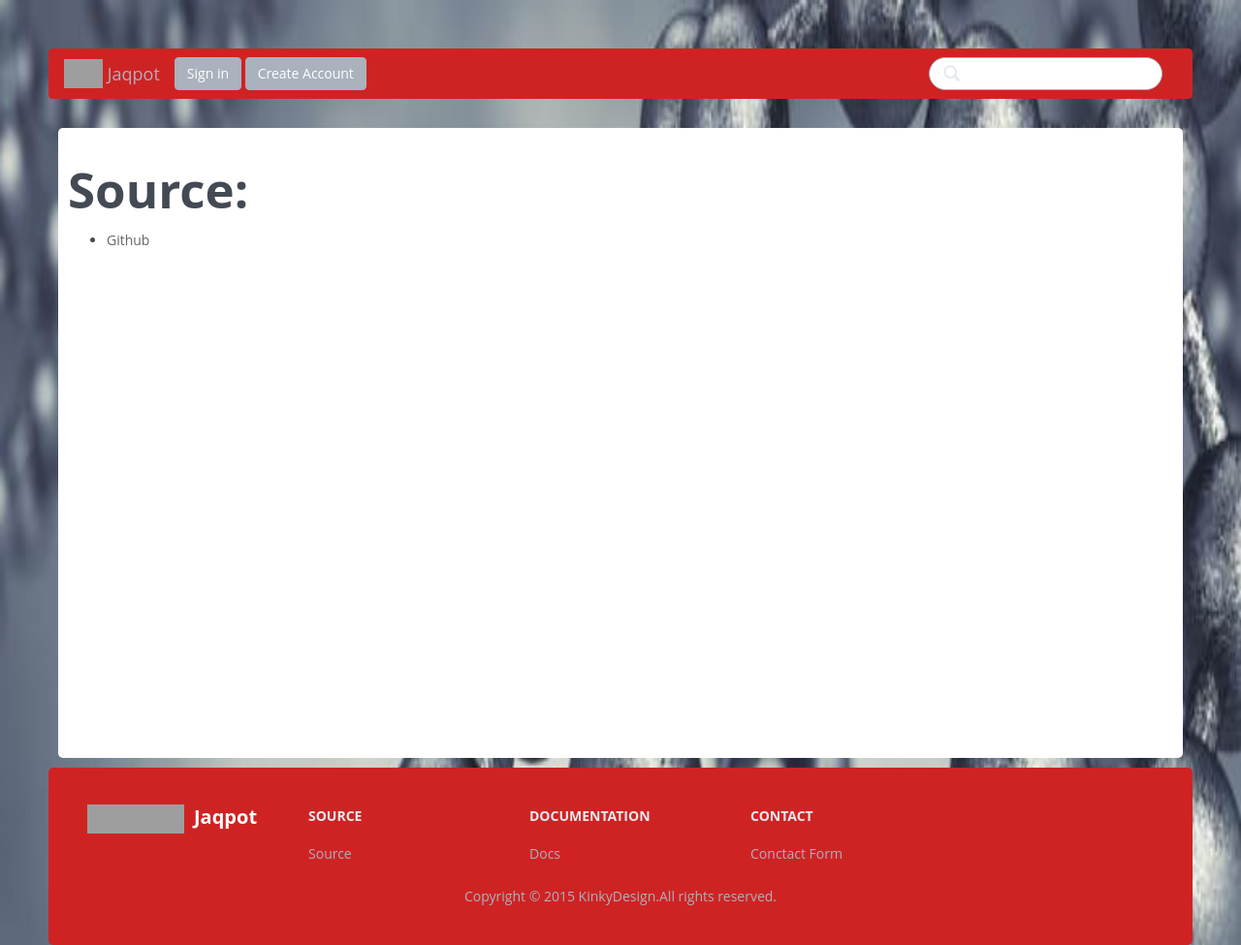
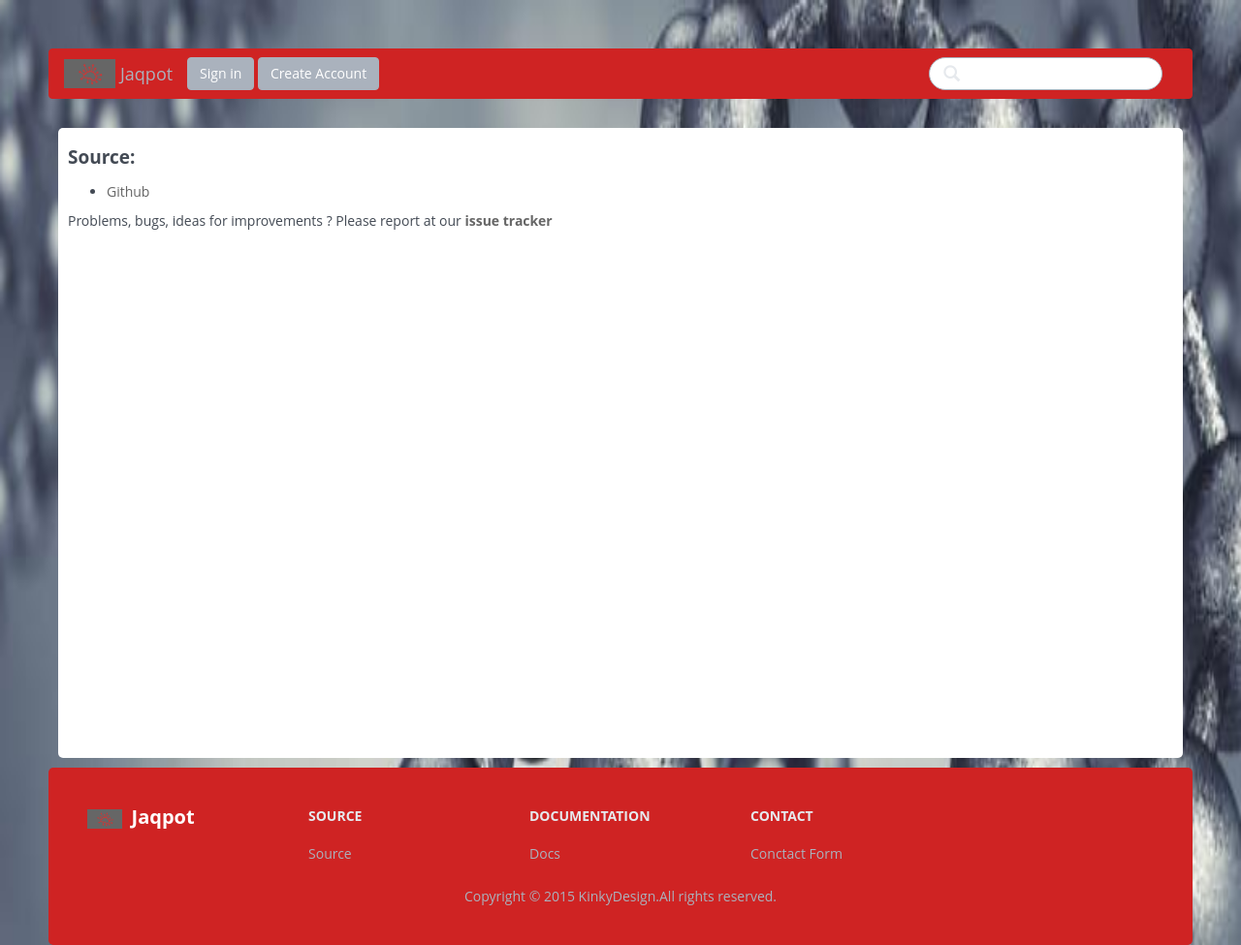
Before and after one commit to KinkyDesign/jaqpot-web, a Django app: page /source in a window 1280 px wide. Shown: the whole page at 97% size. Run offline with Django 3.2, Linux system fonts and the light colour scheme; some libraries are stand-ins or nearby versions; grey boxes are pictures that could not be loaded.

Commit message:
Add enanomapper logo. Add issue tracker.

```diff
--- a/jaqpot_ui/templates/base.html
+++ b/jaqpot_ui/templates/base.html
@@ -47,7 +47,7 @@
             <div class="container">
                 <div class="clearfix">
                     <div class="footer-logo">
-                        <a href="/"> <img src="/static/img/enm_logo.png" style="background-color:#FFFFFF;" class="logo" width="100px" height="30px">Jaqpot</a>
+                        <a href="/"> <img src="/static/img/red.png" style="background-color:#666666;" class="logo" height="20px">Jaqpot</a>
                     </div>
                     <dl class="footer-nav">
                         <dt class="nav-title">SOURCE</dt>
--- a/jaqpot_ui/templates/source.html
+++ b/jaqpot_ui/templates/source.html
@@ -3,9 +3,10 @@
 {% block content %}
 
 <div class="div-table" style="width:100%; min-height:650px;">
-    <h1>Source:</h1>
+    <h4>Source:</h4>
     <ul>
         <li><a href="https://github.com/KinkyDesign"> Github </a></li>
     </ul>
+    <p>Problems, bugs, ideas for improvements ? Please report at our <a href="https://github.com/KinkyDesign/JaqpotQuattroUI/issues"><b>issue tracker</b></a></p>
     </div>
 {% endblock %}
--- a/jaqpot_ui/templates/util/menu.html
+++ b/jaqpot_ui/templates/util/menu.html
@@ -6,7 +6,7 @@
                 <span class="icon-bar"></span>
                 <span class="icon-bar"></span>
                 <span class="icon-bar"></span>
-            </button> <a class="navbar-brand" href="/"><img src="/static/img/enm_logo.png" style="background-color:#FFFFFF;" class="logo"> Jaqpot</a>
+            </button> <a class="navbar-brand" href="/"><img src="/static/img/red.png" style="background-color:#666666;" class="logo"> Jaqpot</a>
         </div>
         <div class="collapse navbar-collapse" id="bs-example-navbar-collapse-5">
             {% if token %} <!-- If user is logged in -->
@@ -95,6 +95,7 @@
                 <a href="/task" class="bt-grey btn" data-toggle="tooltip" title="Tasks" style="margin: 7px; background-color:#666666; border-color:#666666;">
                     <i class="glyphicon glyphicon-align-left"></i>
                 </a>
+                <a class="navbar-brand" href="http://www.enanomapper.net/"><img src="/static/img/enm_logo.png" style="background-color:#FFFFFF;" class="logo"></a>
                     <span class="user-info">
                         Welcome back, <a href="/user">{{username}}</a>
                         <a href="/logout"><span class="glyphicon glyphicon-off"></span></a>
```
Also changed, not shown: jaqpot_ui/static/img/enm_logo.png (added).
